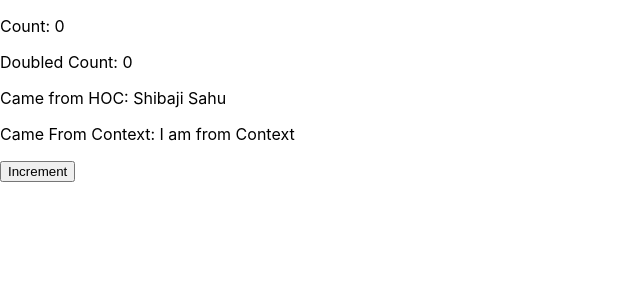
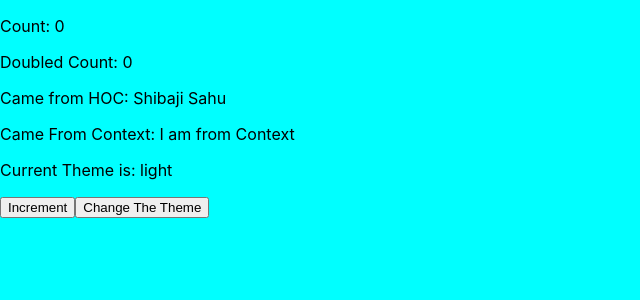
Before and after one commit to Shibaji121/practice, a React (Create React App) app: page / in a window 1280 px wide. Shown: the top 300 px of the page, without its empty margins (0-640 px from the left). Built offline with nearby package versions, Linux system fonts and the light colour scheme.

Commit message:
Theme Toggle Practice

```diff
--- a/src/App.js
+++ b/src/App.js
@@ -2,10 +2,12 @@ import { useContext, useMemo, useState } from "react";
 import "./App.css";
 import Higher from "./Higher";
 import { MyContext } from "./ExampleContext";
+import useTheme from "./useTheme";
 
 function App(props) {
   const [count, setCount] = useState(0);
   const cont = useContext(MyContext);
+  const { theme, toggleTheme } = useTheme();
 
   const doubledCount = useMemo(() => {
     console.log("Expensive computation");
@@ -22,7 +24,9 @@ function App(props) {
       <p>Doubled Count: {doubledCount}</p>
       <p>Came from HOC: {props.value}</p>
       <p>Came From Context: {cont.name}</p>
+      <p>Current Theme is: {theme}</p>
       <button onClick={incrementCount}>Increment</button>
+      <button onClick={toggleTheme}>Change The Theme</button>
     </div>
   );
 }
--- a/src/index.css
+++ b/src/index.css
@@ -1,13 +1,21 @@
 body {
   margin: 0;
-  font-family: -apple-system, BlinkMacSystemFont, 'Segoe UI', 'Roboto', 'Oxygen',
-    'Ubuntu', 'Cantarell', 'Fira Sans', 'Droid Sans', 'Helvetica Neue',
+  font-family: -apple-system, BlinkMacSystemFont, "Segoe UI", "Roboto", "Oxygen",
+    "Ubuntu", "Cantarell", "Fira Sans", "Droid Sans", "Helvetica Neue",
     sans-serif;
   -webkit-font-smoothing: antialiased;
   -moz-osx-font-smoothing: grayscale;
 }
 
 code {
-  font-family: source-code-pro, Menlo, Monaco, Consolas, 'Courier New',
+  font-family: source-code-pro, Menlo, Monaco, Consolas, "Courier New",
     monospace;
 }
+
+.light {
+  background-color: aqua;
+}
+
+.dark {
+  background-color: gray;
+}
--- /dev/null
+++ b/src/useTheme.js
@@ -0,0 +1,18 @@
+import { useEffect, useState } from "react";
+export default function useTheme() {
+  const [theme, setTheme] = useState("light");
+
+  const toggleTheme = () => {
+    setTheme((prev) => (prev === "light" ? "dark" : "light"));
+  };
+
+  useEffect(() => {
+    document.body.classList.remove("light", "dark");
+    document.body.classList.add(theme);
+  }, [theme]);
+
+  return {
+    theme,
+    toggleTheme,
+  };
+}
```
